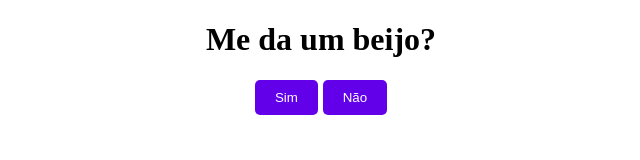
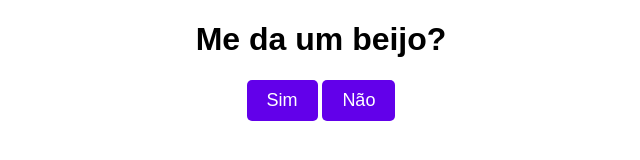
Before and after one commit to Kaue2/sairiaComigo, a plain HTML site: page index.html in a window 1280 px wide. Shown: the whole page, without its empty margins (319-959 px from the left). Drawn offline with Linux system fonts and the light colour scheme.

Commit message:
estou commitando mais doq eu gostaria

```diff
--- a/index.css
+++ b/index.css
@@ -1,8 +1,13 @@
+*{
+    font-family: "Afacad Flux", sans-serif;
+}
+
 body, html {
     height: 100%;
     width: 100%;
     margin: 0;
     display: flex;
+
 }
 
 .container {
@@ -27,4 +32,6 @@ body, html {
     border-radius: 5px;
     cursor: pointer;
     transition: all 0.3s ease;
+    font-size: 18px;
+    text-decoration: none;
 }
--- a/index.html
+++ b/index.html
@@ -11,7 +11,7 @@
             <h1>Me da um beijo?</h1>
         </div>
         <div class="btns">
-            <button class="btn">Sim</button>
+            <a class="btn" href="https://www.youtube.com/watch?v=izGwDsrQ1eQ">Sim</a>
             <button class="btn" id="btnNao">Não</button>
         </div>
     </div>
```
